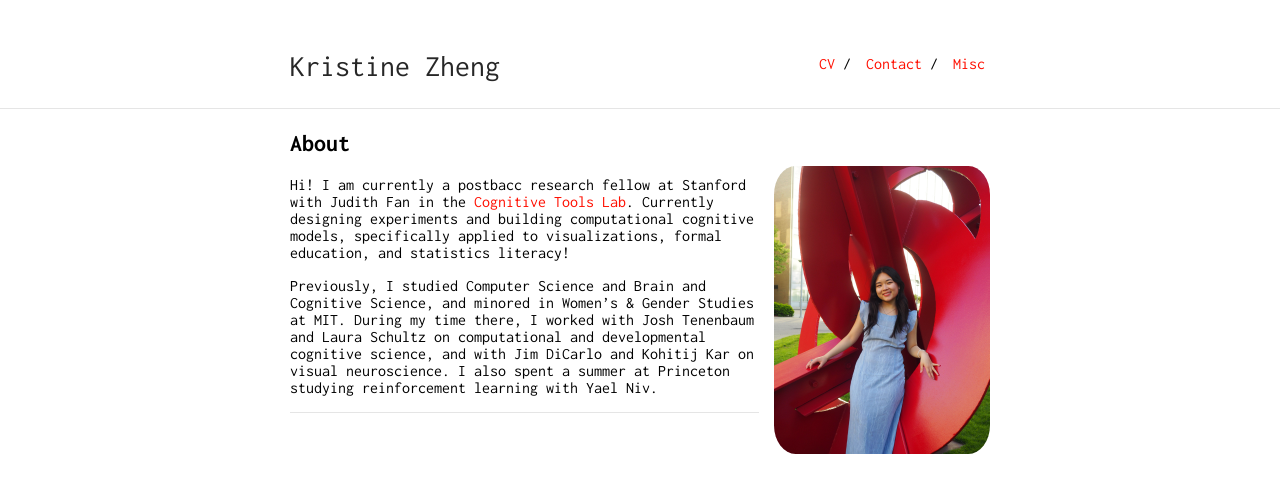
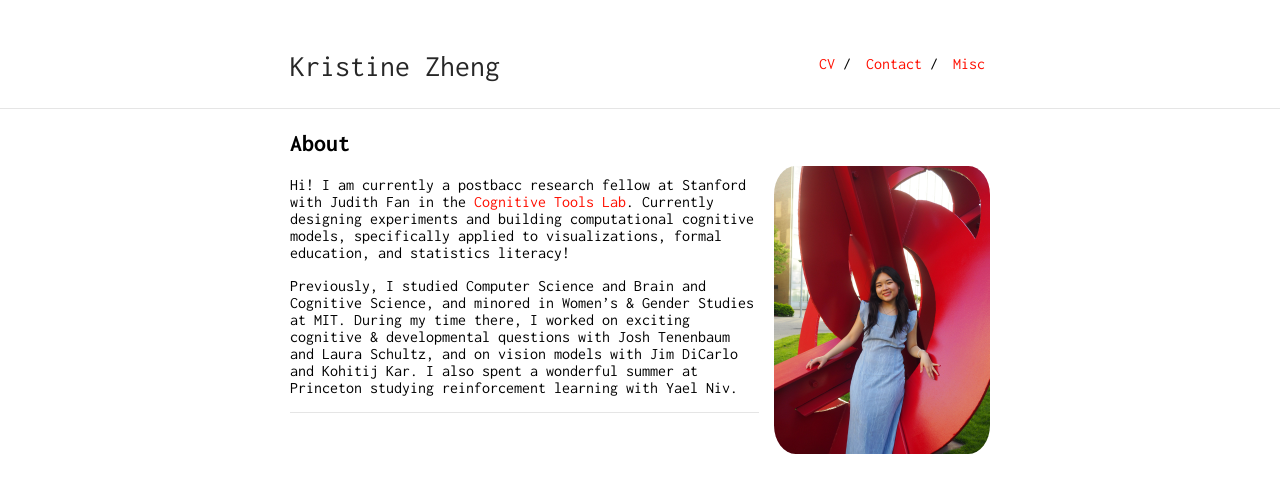
Before and after one commit to kristinezheng/kristinezheng.github.io, a Jekyll site: the page built from index.md, in a window 1280 px wide. Shown: the top 493 px of the page. Built offline with Jekyll 4.4.1, drawn with Linux system fonts in a browser that asks for light colours; our own code applies the rules of GitHub Pages for plain Markdown files.

Commit message:
description

```diff
--- a/index.md
+++ b/index.md
@@ -8,7 +8,7 @@ layout: default
 
 Hi! I am currently a postbacc research fellow at Stanford with Judith Fan in the [Cognitive Tools Lab](https://cogtoolslab.github.io/). Currently designing experiments and building computational cognitive models, specifically applied to visualizations, formal education, and statistics literacy!
 
-Previously, I studied Computer Science and Brain and Cognitive Science, and minored in Women's & Gender Studies at MIT. During my time there, I worked with Josh Tenenbaum and Laura Schultz on computational and developmental cognitive science, and with Jim DiCarlo and Kohitij Kar on visual neuroscience. I also spent a summer at Princeton studying reinforcement learning with Yael Niv.
+Previously, I studied Computer Science and Brain and Cognitive Science, and minored in Women's & Gender Studies at MIT. During my time there, I worked on exciting cognitive & developmental questions with Josh Tenenbaum and Laura Schultz, and on vision models with Jim DiCarlo and Kohitij Kar. I also spent a wonderful summer at Princeton studying reinforcement learning with Yael Niv.
 
 <!-- This is a jekyll based resume template. You can find the full source code on [GitHub](https://github.com/bk2dcradle/researcher) -->
 
```
